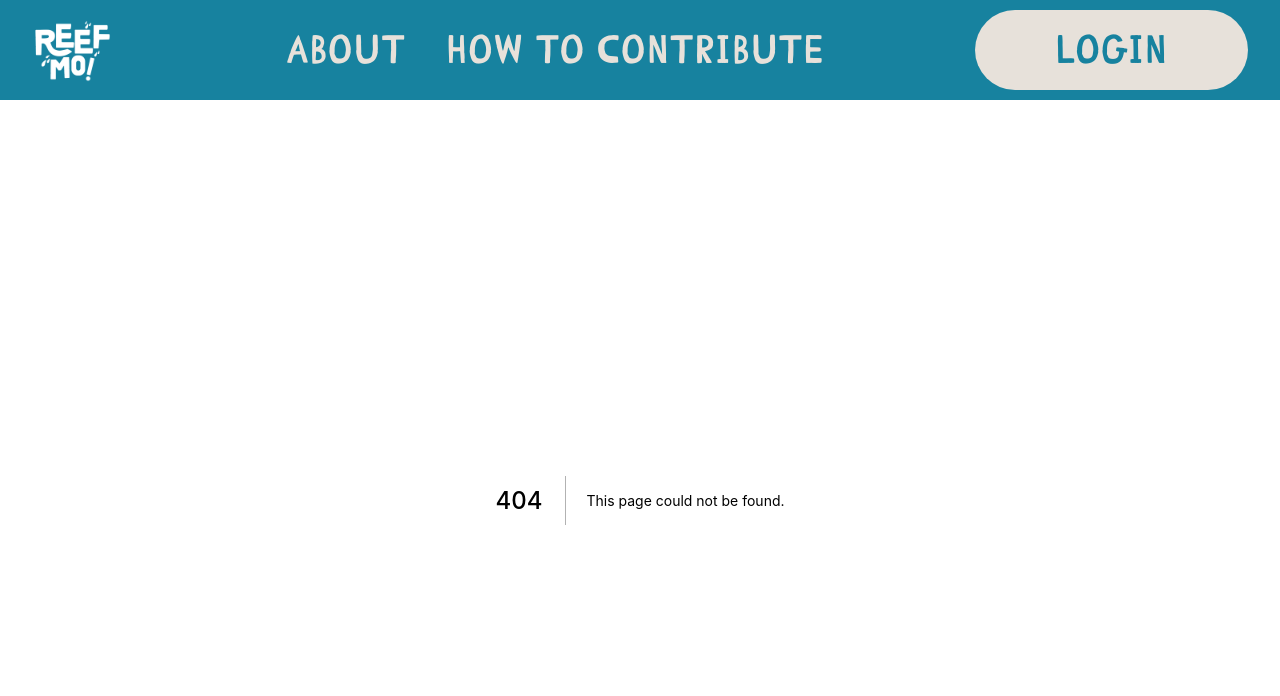
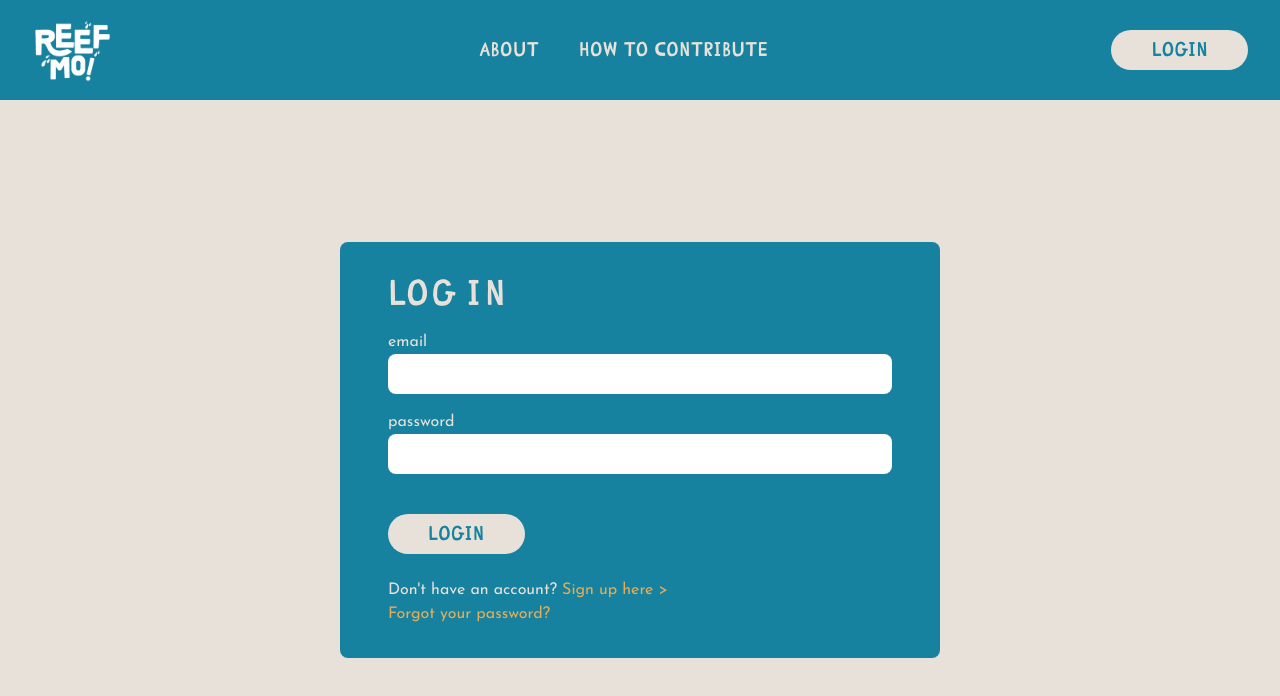
Before and after one commit to dlsudatasci/shore-reef-coral, a Next.js app: page /login in a window 1280 px wide. Before the commit this address had no page. Shown: the top 696 px of the page. Built offline with nearby package versions, Linux system fonts and the light colour scheme.

Commit message:
add: login form

```diff
--- a/components/header.tsx
+++ b/components/header.tsx
@@ -36,7 +36,7 @@ const NavItem: FC<NavItemProp> = ({ text, path, isHome }) => {
 
 	return (
 		<Link href={path} passHref>
-			<div className="font-comic-cat text-secondary text-header h-full inline-flex justify-center items-center cursor-pointer">
+			<div className="font-comic-cat text-secondary text-xl h-full inline-flex justify-center items-center cursor-pointer">
 				<p className="px-3 py-2" aria-current={path == pathname ? 'page' : undefined}>{text}</p>
 			</div>
 		</Link>
--- a/package.json
+++ b/package.json
@@ -11,6 +11,7 @@
   "dependencies": {
     "@headlessui/react": "^1.6.4",
     "@heroicons/react": "^1.0.6",
+    "@tailwindcss/forms": "^0.5.2",
     "classnames": "^2.3.1",
     "next": "12.1.6",
     "react": "18.1.0",
--- /dev/null
+++ b/pages/login.tsx
@@ -0,0 +1,26 @@
+import { NextPage } from 'next'
+
+const Login: NextPage = () => {
+	return (
+		<div className="grid place-items-center h-full px-4 sm:px-0">
+			<div className="bg-primary sm:w-[600px] w-full sm:px-12 px-8 py-8 rounded-lg">
+				<h2 className="font-comic-cat text-secondary mb-4">LOG IN</h2>
+				<form action="">
+					<div className="control mb-4">
+						<label htmlFor="email" className="text-secondary">email</label>
+						<input type="email" name="email" id="email" />
+					</div>
+					<div className="control mb-10">
+						<label htmlFor="password" className="text-secondary">password</label>
+						<input type="password" name="password" id="password" />
+					</div>
+					<input className="btn secondary" type="submit" value="Login" />
+				</form>
+				<p className="mt-6 text-secondary">Don't have an account? <a href="/register">Sign up here {'>'}</a></p>
+				<p><a href="/forgot">Forgot your password?</a></p>
+			</div>
+		</div>
+	)
+}
+
+export default Login
--- a/styles/globals.css
+++ b/styles/globals.css
@@ -4,29 +4,50 @@
 
 @font-face {
   font-family: "Comic Cat";
-	src: url('../public/comic-cat.otf');
+  src: url("../public/comic-cat.otf");
 }
 
+@layer base {
   a {
-	@apply underline text-highlight hover:text-accent-1 transition-colors
+    @apply text-highlight hover:text-accent-1 transition-colors;
   }
 
-html, body {
-	@apply bg-secondary
+  html,
+  body {
+    @apply bg-secondary;
+  }
+
+  h2 {
+    @apply text-4xl;
+  }
+}
+
+@layer components {
+  .main-height {
+    height: calc(100vh - 100px);
+  }
+
+  .control label {
+    @apply block;
+  }
+
+  .control input {
+    @apply rounded-lg w-full border-0;
   }
 
   .btn {
-	@apply rounded-full  px-20 h-20 font-comic-cat text-header
+    @apply rounded-full px-10 h-10 font-comic-cat text-xl cursor-pointer transition-colors outline-none focus:ring-2 focus:ring-inset;
   }
 
   .btn.primary {
-	@apply bg-primary text-secondary
+    @apply bg-primary text-secondary hover:bg-accent-1 focus:ring-secondary;
   }
 
   .btn.secondary {
-	@apply bg-secondary text-primary
+    @apply bg-secondary text-primary hover:bg-accent-1 hover:text-secondary focus:ring-accent-2;
   }
 
   .btn.highlight {
-	@apply bg-highlight
+    @apply bg-highlight;
   }
+}
--- a/tailwind.config.js
+++ b/tailwind.config.js
@@ -19,10 +19,9 @@ module.exports = {
 				'sans': ['Josefin Sans', ...defaultTheme.fontFamily.sans],
 				'comic-cat': ['Comic Cat', ...defaultTheme.fontFamily.sans],
 			},
-			fontSize: {
-				header: '2.5rem',
-			}
     },
   },
-  plugins: [],
+  plugins: [
+		require('@tailwindcss/forms'),
+	],
 };
```
Also changed, not shown: 1 other file (tests, documents, lock files or other folders). Lines whose indentation alone changed are shown as unchanged.
